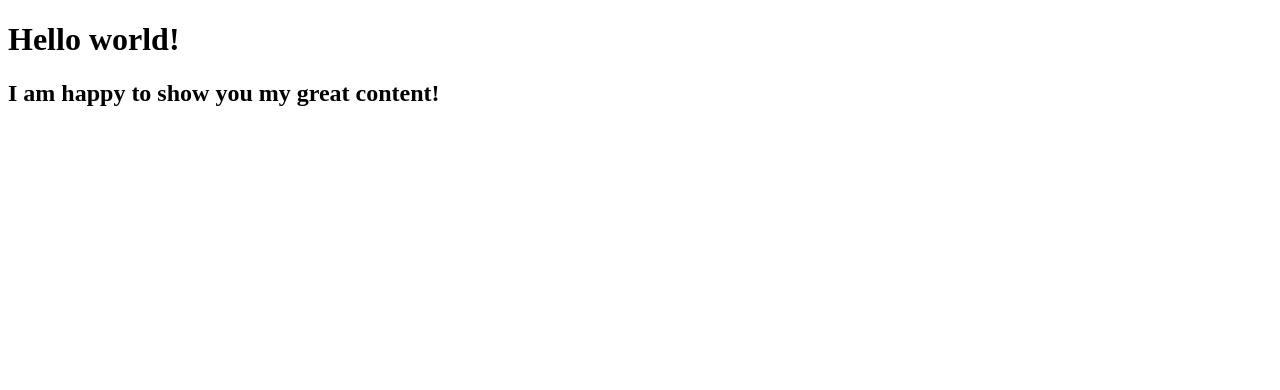
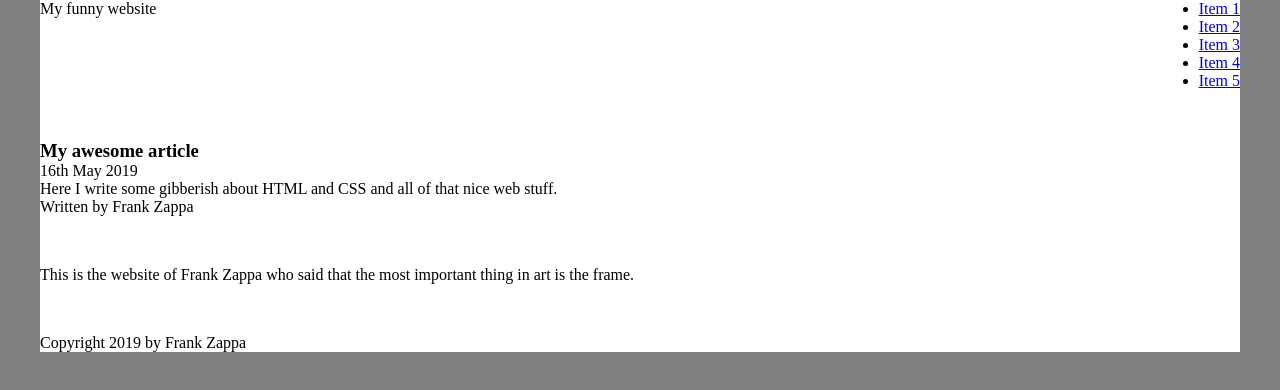
Before and after one commit to lorenzseeger/my-funny-website.github.io, a plain HTML site: page index.html in a window 1280 px wide. Drawn offline with Linux system fonts and the light colour scheme.

Commit message:
update index markup and add first css styling

```diff
--- a/css/main.css
+++ b/css/main.css
@@ -0,0 +1,35 @@
+*, *:before, *:after {
+  margin: 0;
+  padding: 0;
+  border: 0;
+  -webkit-box-sizing: border-box;
+     -moz-box-sizing: border-box;
+          box-sizing: border-box;
+}
+article, aside, details, figcaption, figure,
+footer, header, hgroup, main, nav, section, summary {
+  display: block;
+}
+
+body {
+  background: grey;
+}
+
+.wrapper {
+  width: 100%;
+  max-width: 1200px;
+  margin-left: auto;
+  margin-right: auto;
+  background: #fff;
+}
+
+.header {
+  display: flex;
+  justify-content: space-between;
+}
+
+.header,
+.content,
+.sidebar {
+  margin-bottom: 50px;
+}
--- a/index.html
+++ b/index.html
@@ -6,7 +6,51 @@
     <link href="css/main.css" rel="stylesheet">
   </head>
   <body>
-    <h1>Hello world!</h1>
-    <h2>I am happy to show you my great content!</h2>
+
+    <div class="wrapper">
+
+      <header class="header">
+        <div class="logo">
+          <p>My funny website</p>
+        </div>
+
+        <nav class="nav">
+          <ul>
+            <li><a href="#">Item 1</a></li>
+            <li><a href="#">Item 2</a></li>
+            <li><a href="#">Item 3</a></li>
+            <li><a href="#">Item 4</a></li>
+            <li><a href="#">Item 5</a></li>
+          </ul>
+        </nav>
+      </header>
+
+      <section class="content">
+        <article class="article">
+          <header class="article__header">
+            <h1>My awesome article</h1>
+            <time>16th May 2019</time>
+          </header>
+
+          <div class="body-text">
+            <p>Here I write some gibberish about HTML and CSS and all of that nice web stuff.</p>
+          </div>
+
+          <footer class="article__footer">
+            <p>Written by Frank Zappa</p>
+          </footer>
+        </article>
+      </section>
+
+      <aside class="sidebar">
+        <p>This is the website of Frank Zappa who said that the most important thing in art is the frame.</p>
+      </aside>
+
+      <footer class="footer">
+        <p>Copyright 2019 by Frank Zappa</p>
+      </footer>
+
+    </div>
+
   </body>
 </html>
```
